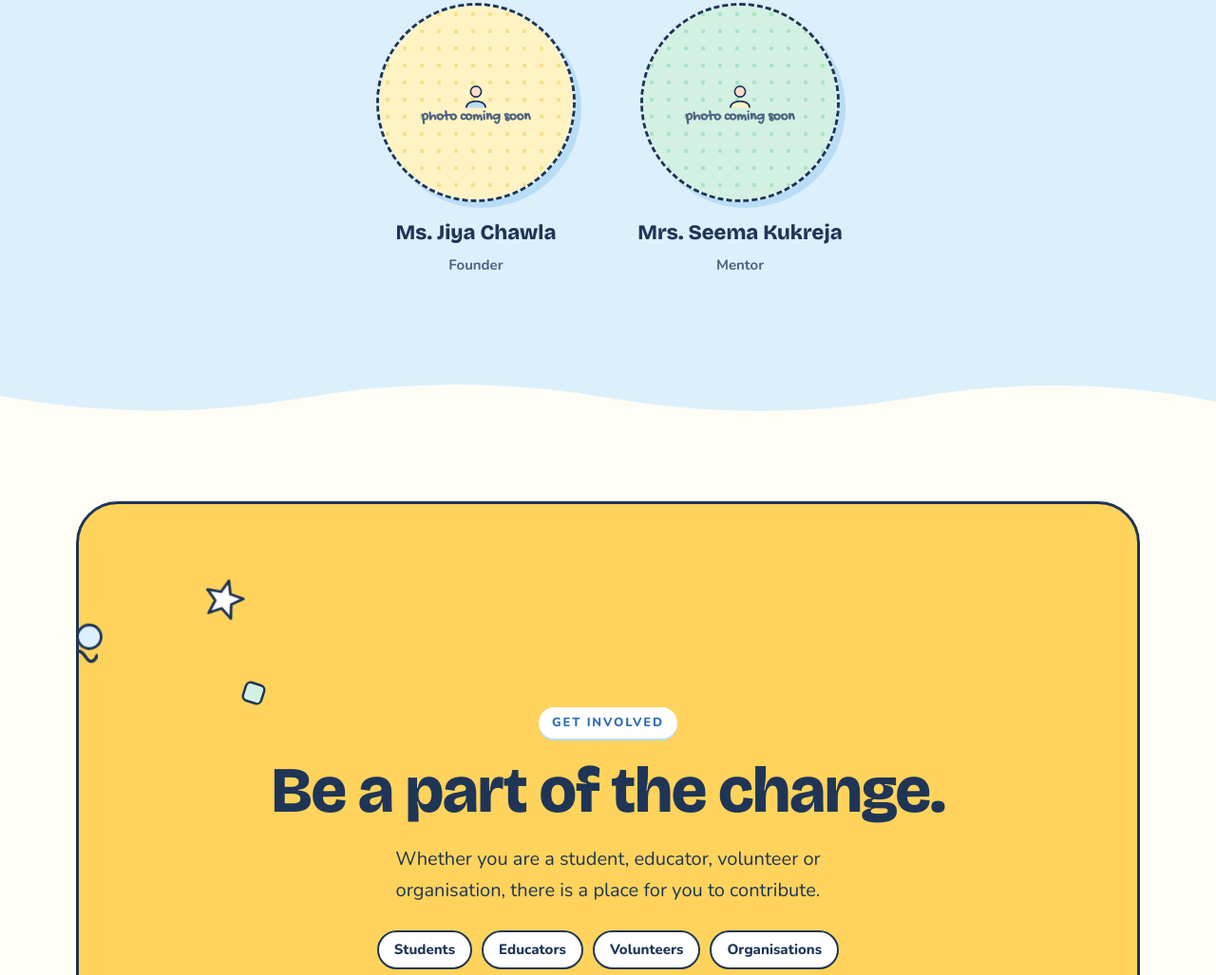
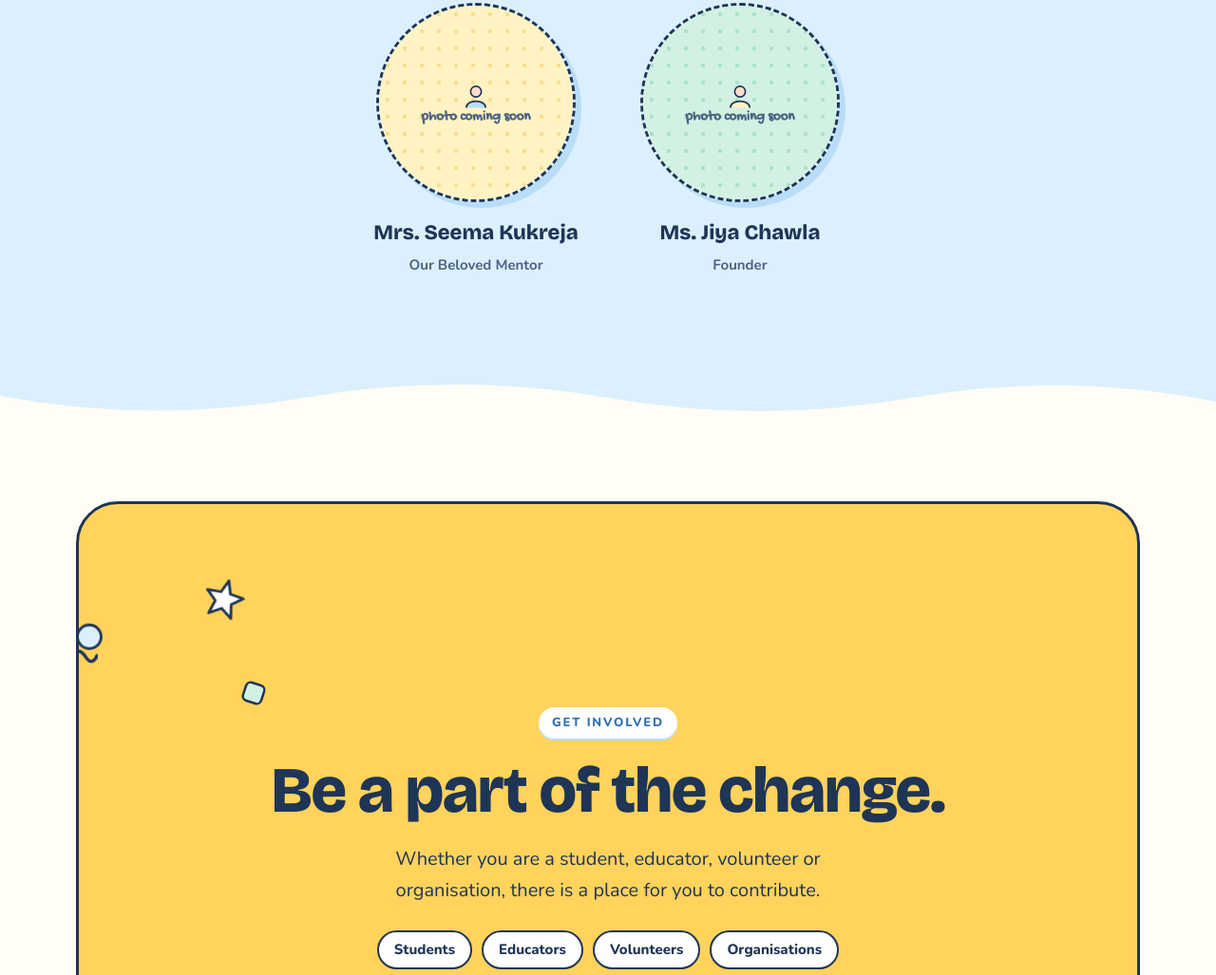
Before and after one commit to jiyachawla1/puresouls.in, a plain HTML site: page index.html in a window 1280 px wide. Shown: the part 6326-7353 px from the top of the page at 95% size. Drawn offline with nearby package versions, Linux system fonts and the light colour scheme.

Commit message:
Update index.html

```diff
--- a/index.html
+++ b/index.html
@@ -646,14 +646,14 @@ body::before {
           <svg viewBox="0 0 64 64" aria-hidden="true"><circle cx="32" cy="24" r="10" fill="#FFDCCB" stroke="#1F3556" stroke-width="3"/><path d="M14 54 C14 38 50 38 50 54" fill="#B9DDF7" stroke="#1F3556" stroke-width="3" stroke-linejoin="round"/></svg>
           <span>photo coming soon</span>
         </div></div>
-        <b>Ms. Jiya Chawla</b><span>Founder</span>
+        <b>Mrs. Seema Kukreja</b><span>Our Beloved Mentor</span>
       </div>
       <div class="member pop">
         <div class="photo"><div class="ph tone-mint">
           <svg viewBox="0 0 64 64" aria-hidden="true"><circle cx="32" cy="24" r="10" fill="#FFDCCB" stroke="#1F3556" stroke-width="3"/><path d="M14 54 C14 38 50 38 50 54" fill="#FFF3C4" stroke="#1F3556" stroke-width="3" stroke-linejoin="round"/></svg>
           <span>photo coming soon</span>
         </div></div>
-        <b>Mrs. Seema Kukreja</b><span>Mentor</span>
+        <b>Ms. Jiya Chawla</b><span>Founder</span>
       </div>
     </div>
   </div>
```
